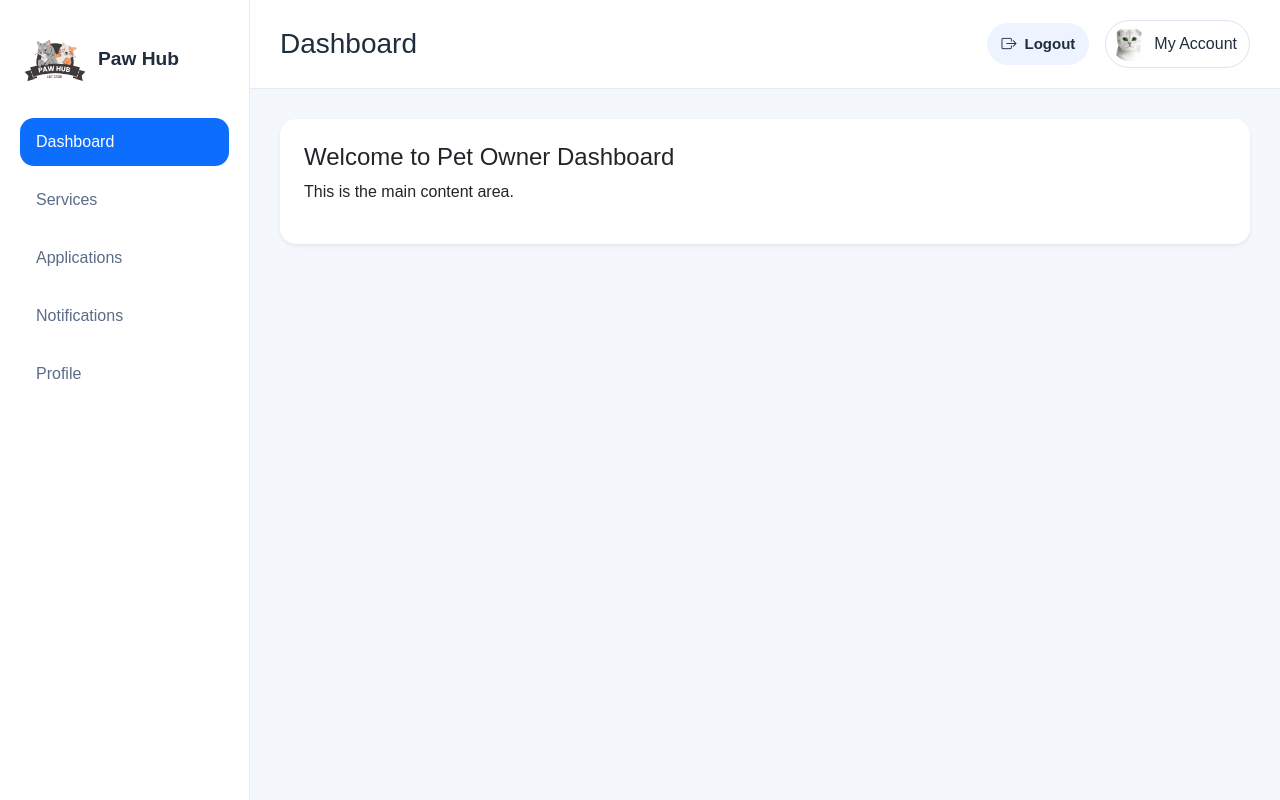
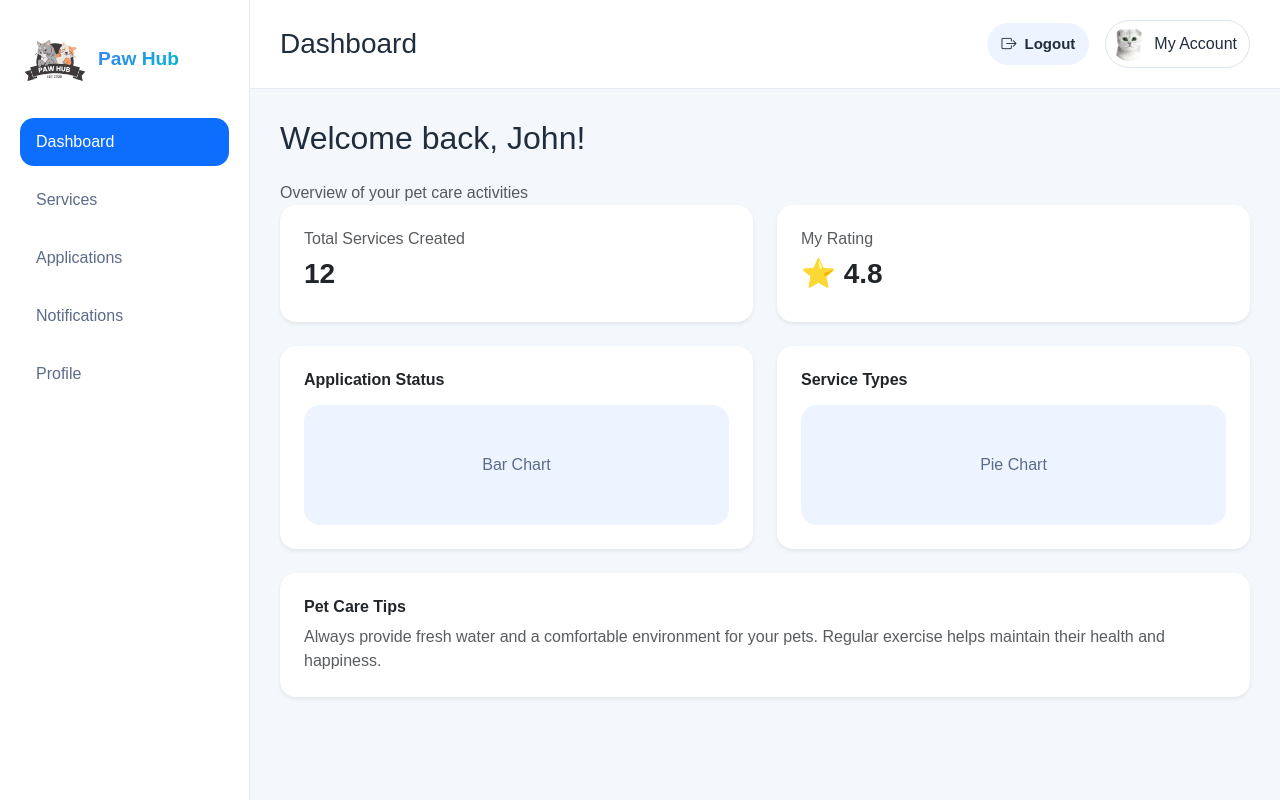
Before and after one commit to Yilin2323/Paw-Hub, a Flask app: page / in a window 1280 px wide. Run offline with Flask 3, Linux system fonts and the light colour scheme.

Commit message:
Implement base structure after enter the website

```diff
--- a/static/css/style.css
+++ b/static/css/style.css
@@ -1284,3 +1284,14 @@ body {
     33%       { transform: scale(1.05) rotate(3deg); border-radius: 60% 50% 40% 60% / 40% 50% 60% 40%; }
     66%       { transform: scale(.97) rotate(-3deg); border-radius: 40% 60% 50% 40% / 60% 40% 50% 60%; }
   }
+
+/* =====================================================
+    Base Page
+    ===================================================== */
+
+    .chart-placeholder {
+      background: #eef4ff;
+      border-radius: 16px;
+      color: #5b6b88;
+      font-weight: 500;
+    }
--- a/templates/base.html
+++ b/templates/base.html
@@ -24,7 +24,7 @@
     <aside class="sidebar">
       <div class="sidebar-brand d-flex align-items-center gap-2">
         <img src="../static/images/logo.png" alt="Logo" width="70" height="70">
-        <span class="fw-bold">Paw Hub</span>
+        <span class="fw-bold text-gradient">Paw Hub</span>
       </div>
 
       <nav class="sidebar-menu mt-4">
@@ -51,7 +51,7 @@
             <span id="logout-text">Logout</span>
           </button>
           <div class="profile-chip d-flex align-items-center gap-2">
-            <img src="../static/images/cat.png" alt="Profile" class="profile-avatar">
+            <img src="../static/images/cat.png" alt="Profile" class="profile-avatar" width="34" height="34">
             <span>My Account</span>
           </div>
         </div>
--- a/templates/owner_dashboard.html
+++ b/templates/owner_dashboard.html
@@ -1,11 +1,61 @@
 {% extends "base.html" %}
 
-{% block title %}Owner Dashboard{% endblock %}
+{% block title %}Owner Dashboard - Paw Hub{% endblock %}
 {% block page_title %}Dashboard{% endblock %}
 
 {% block content %}
+
+<h2 class="mb-4">Welcome back, John!</h2>
+<p class="text-muted mb-0">Overview of your pet care activities</p>
+<!-- Summary Cards -->
+<div class="row g-4 mb-4">
+
+  <div class="col-md-6">
+    <div class="card p-4 rounded-4 shadow-sm border-0">
+      <h6 class="text-muted">Total Services Created</h6>
+      <h3 class="fw-bold">12</h3>
+    </div>
+  </div>
+
+  <div class="col-md-6">
+    <div class="card p-4 rounded-4 shadow-sm border-0">
+      <h6 class="text-muted">My Rating</h6>
+      <h3 class="fw-bold">⭐ 4.8</h3>
+    </div>
+  </div>
+
+</div>
+
+<!-- Charts Section -->
+<div class="row g-4 mb-4">
+
+  <div class="col-md-6">
+    <div class="card p-4 rounded-4 shadow-sm border-0">
+      <h6 class="fw-semibold mb-3">Application Status</h6>
+      <div class="chart-placeholder text-center py-5">
+        Bar Chart
+      </div>
+    </div>
+  </div>
+
+  <div class="col-md-6">
+    <div class="card p-4 rounded-4 shadow-sm border-0">
+      <h6 class="fw-semibold mb-3">Service Types</h6>
+      <div class="chart-placeholder text-center py-5">
+        Pie Chart
+      </div>
+    </div>
+  </div>
+
+</div>
+
+<!-- Tips -->
 <div class="card p-4 rounded-4 shadow-sm border-0">
-  <h4>Welcome to Pet Owner Dashboard</h4>
-  <p>This is the main content area.</p>
+  <h6 class="fw-semibold mb-2">Pet Care Tips</h6>
+  <p class="text-muted mb-0">
+    Always provide fresh water and a comfortable environment for your pets.
+    Regular exercise helps maintain their health and happiness.
+  </p>
 </div>
+
 {% endblock %}
```
Also changed, not shown: templates/owner_services.html (added).
